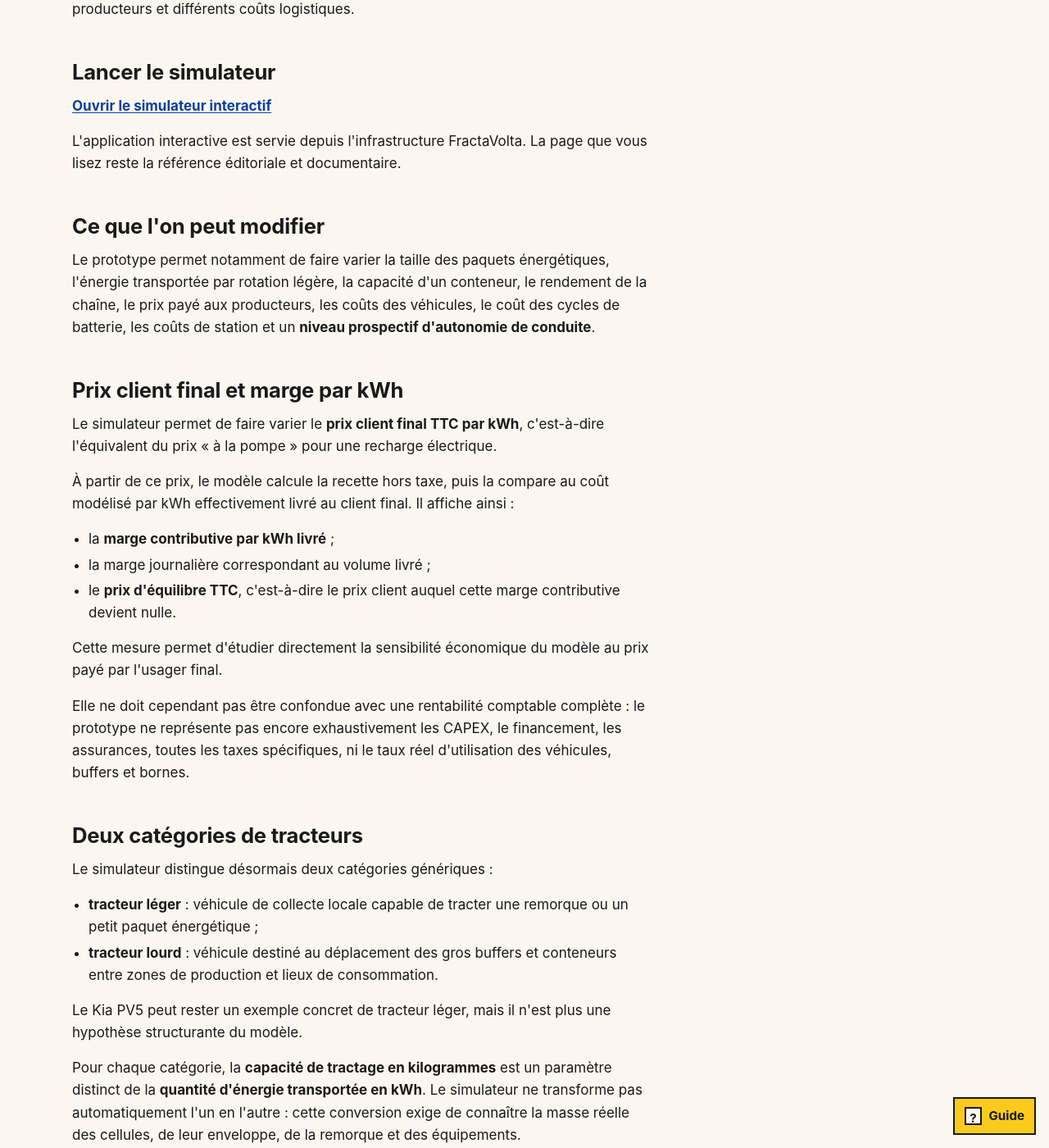
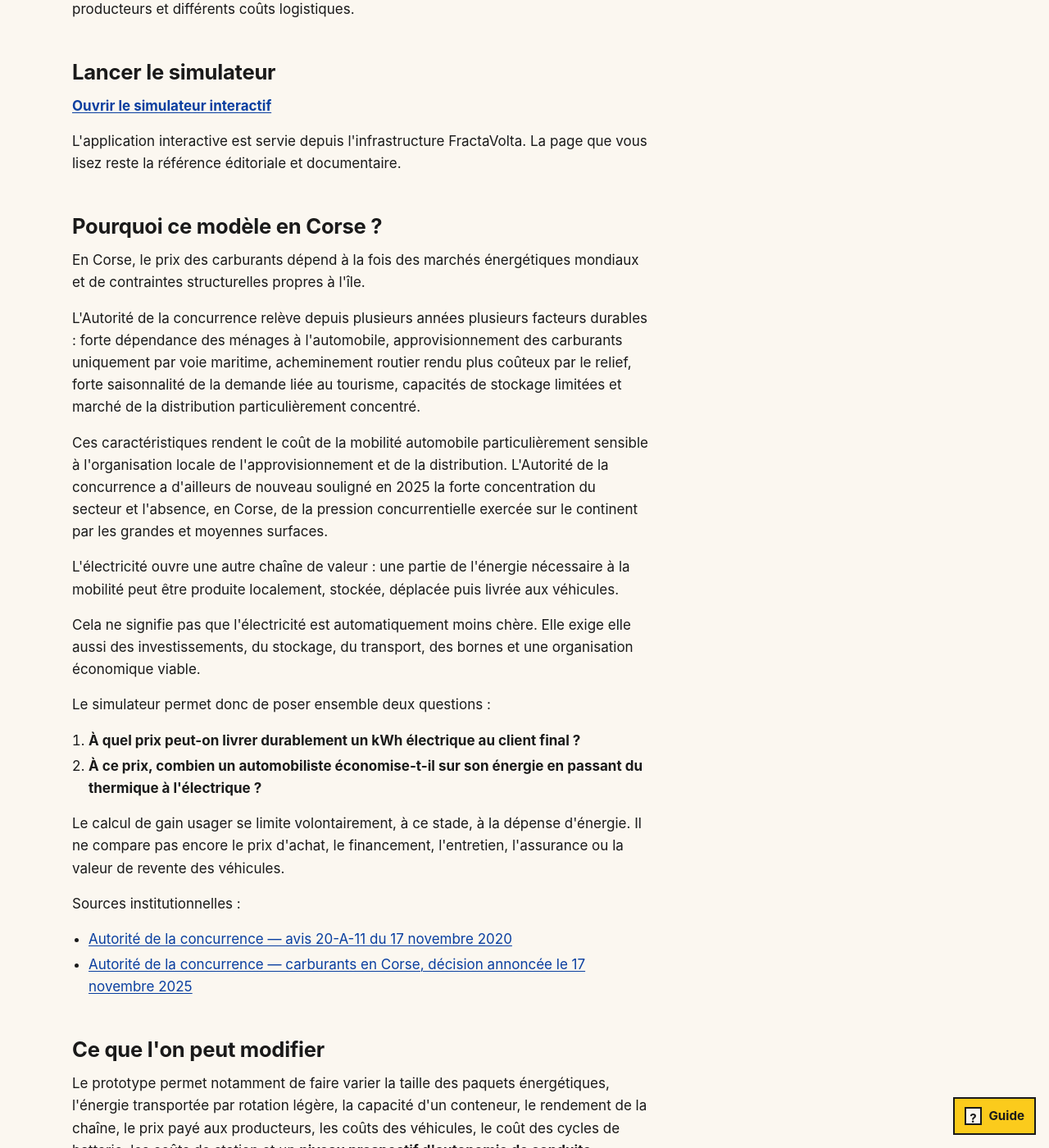
Before and after one commit to JeanHuguesRobert/FractaVolta, a Jekyll site: the page built from docs/fr/simulateur.md, in a window 1280 px wide and 1400 px high, scrolled down 618 px. Shown: the whole window at 82% size. Built offline with Jekyll 4.4.1, drawn with Linux system fonts in a browser that asks for light colours; nearby versions of some CDN libraries; some of the changed text lies outside the part shown.

Commit message:
Add stable Corsican fuel context and user savings explanation

```diff
--- a/docs/fr/simulateur.md
+++ b/docs/fr/simulateur.md
@@ -20,9 +20,46 @@
 
 L'application interactive est servie depuis l'infrastructure FractaVolta. La page que vous lisez reste la référence éditoriale et documentaire.
 
+## Pourquoi ce modèle en Corse ?
+
+En Corse, le prix des carburants dépend à la fois des marchés énergétiques mondiaux et de contraintes structurelles propres à l'île.
+
+L'Autorité de la concurrence relève depuis plusieurs années plusieurs facteurs durables : forte dépendance des ménages à l'automobile, approvisionnement des carburants uniquement par voie maritime, acheminement routier rendu plus coûteux par le relief, forte saisonnalité de la demande liée au tourisme, capacités de stockage limitées et marché de la distribution particulièrement concentré.
+
+Ces caractéristiques rendent le coût de la mobilité automobile particulièrement sensible à l'organisation locale de l'approvisionnement et de la distribution. L'Autorité de la concurrence a d'ailleurs de nouveau souligné en 2025 la forte concentration du secteur et l'absence, en Corse, de la pression concurrentielle exercée sur le continent par les grandes et moyennes surfaces.
+
+L'électricité ouvre une autre chaîne de valeur : une partie de l'énergie nécessaire à la mobilité peut être produite localement, stockée, déplacée puis livrée aux véhicules.
+
+Cela ne signifie pas que l'électricité est automatiquement moins chère. Elle exige elle aussi des investissements, du stockage, du transport, des bornes et une organisation économique viable.
+
+Le simulateur permet donc de poser ensemble deux questions :
+
+1. **À quel prix peut-on livrer durablement un kWh électrique au client final ?**
+2. **À ce prix, combien un automobiliste économise-t-il sur son énergie en passant du thermique à l'électrique ?**
+
+Le calcul de gain usager se limite volontairement, à ce stade, à la dépense d'énergie. Il ne compare pas encore le prix d'achat, le financement, l'entretien, l'assurance ou la valeur de revente des véhicules.
+
+Sources institutionnelles :
+- [Autorité de la concurrence — avis 20-A-11 du 17 novembre 2020](https://www.autoritedelaconcurrence.fr/fr/avis/relatif-au-niveau-de-concentration-des-marches-en-corse-et-son-impact-sur-la-concurrence)
+- [Autorité de la concurrence — carburants en Corse, décision annoncée le 17 novembre 2025](https://www.autoritedelaconcurrence.fr/fr/communiques-de-presse/carburants-en-corse-lautorite-de-la-concurrence-inflige-une-sanction-de-1875)
+
 ## Ce que l'on peut modifier
 
 Le prototype permet notamment de faire varier la taille des paquets énergétiques, l'énergie transportée par rotation légère, la capacité d'un conteneur, le rendement de la chaîne, le prix payé aux producteurs, les coûts des véhicules, le coût des cycles de batterie, les coûts de station et un **niveau prospectif d'autonomie de conduite**.
+
+## Gain usager : thermique → électrique
+
+Le simulateur estime aussi le gain budgétaire lié au passage d'un véhicule thermique à un véhicule électrique, en se limitant au **coût de l'énergie pour rouler**.
+
+Trois profils de kilométrage servent de repères :
+
+- petit rouleur ;
+- rouleur moyen ;
+- gros rouleur.
+
+Le kilométrage mensuel de chaque profil reste modifiable. Le visiteur peut également modifier le prix du carburant liquide, la consommation du véhicule thermique, la consommation du véhicule électrique et le prix final du kWh.
+
+Le résultat est affiché en économie mensuelle et annuelle. Cette comparaison ne constitue pas un calcul de coût total de possession : achat du véhicule, financement, entretien, assurance, pneumatiques, fiscalité et valeur de revente restent hors modèle pour l'instant.
 
 ## Prix client final et marge par kWh
 
```
